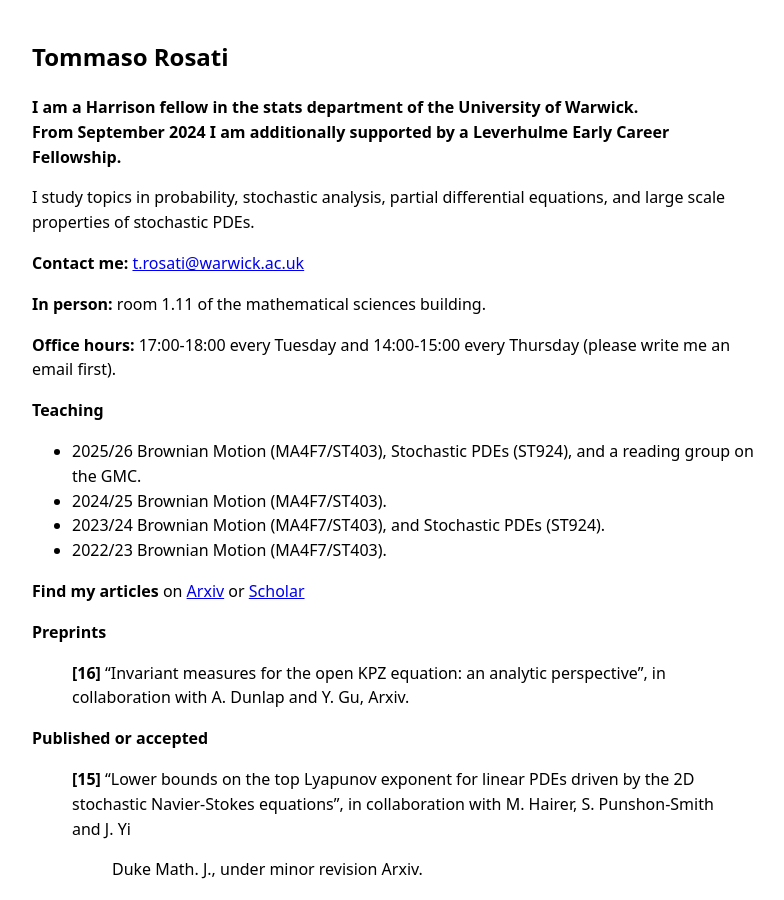
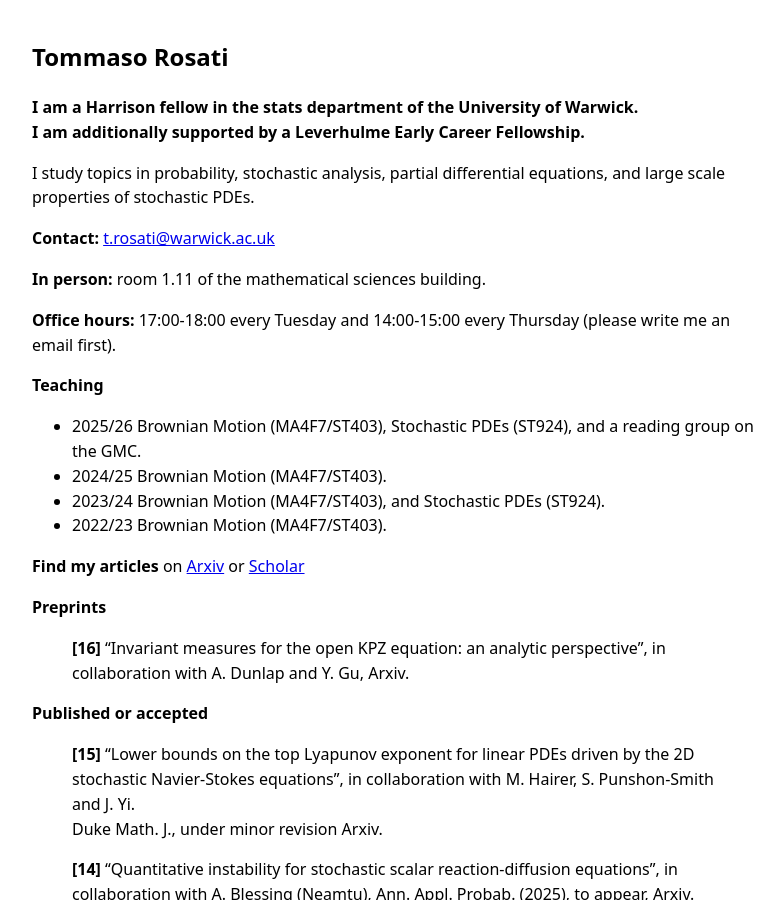
Before and after one commit to rosati-tom/rosati-tom.github.io, a Jekyll site: the page built from index.md, in a window 1280 px wide and 900 px high. Shown: the whole window, without its empty margins (243-1027 px from the left). Built offline with Jekyll 4.4.1, drawn with Linux system fonts in a browser that asks for light colours; our own code applies the rules of GitHub Pages for plain Markdown files.

Commit message:
Changes to the list

```diff
--- a/index.md
+++ b/index.md
@@ -7,11 +7,11 @@
 ## Tommaso Rosati
 
 **I am a Harrison fellow in the stats department of the University of Warwick.**<br>
-**From September 2024 I am additionally supported by a Leverhulme Early Career Fellowship.**
+**I am additionally supported by a Leverhulme Early Career Fellowship.**
 
 I study topics in probability, stochastic analysis, partial differential equations, and large scale properties of stochastic PDEs.
 
-**Contact me:** [t.rosati@warwick.ac.uk](mailto:t.rosati@warwick.ac.uk)
+**Contact:** [t.rosati@warwick.ac.uk](mailto:t.rosati@warwick.ac.uk)
 
 **In person:** room 1.11 of the mathematical sciences building.
 
@@ -32,8 +32,9 @@ I study topics in probability, stochastic analysis, partial differential equatio
 
 **Published or accepted**
 
-> **[15]** "Lower bounds on the top Lyapunov exponent for linear PDEs driven by the 2D stochastic Navier-Stokes equations", in collaboration with M. Hairer, S. Punshon-Smith and J. Yi
-> > Duke Math. J., under minor revision Arxiv.
+> **[15]** "Lower bounds on the top Lyapunov exponent for linear PDEs driven by
+> the 2D stochastic Navier-Stokes equations", in collaboration with M. Hairer,
+> S. Punshon-Smith and J. Yi. <br> Duke Math. J., under minor revision Arxiv.
 
 > **[14]** "Quantitative instability for stochastic scalar reaction-diffusion equations", in collaboration with A. Blessing (Neamtu), Ann. Appl. Probab. (2025), to appear, Arxiv.
 
```
